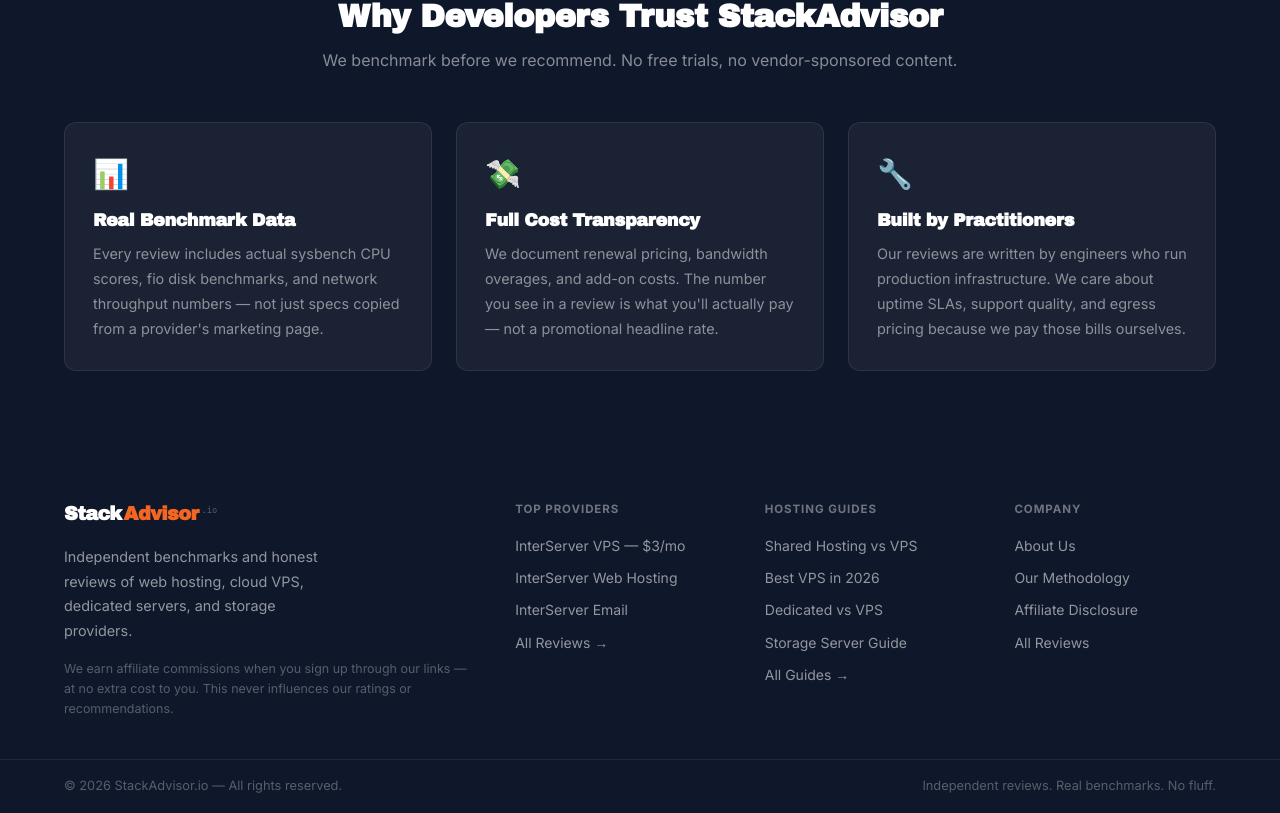
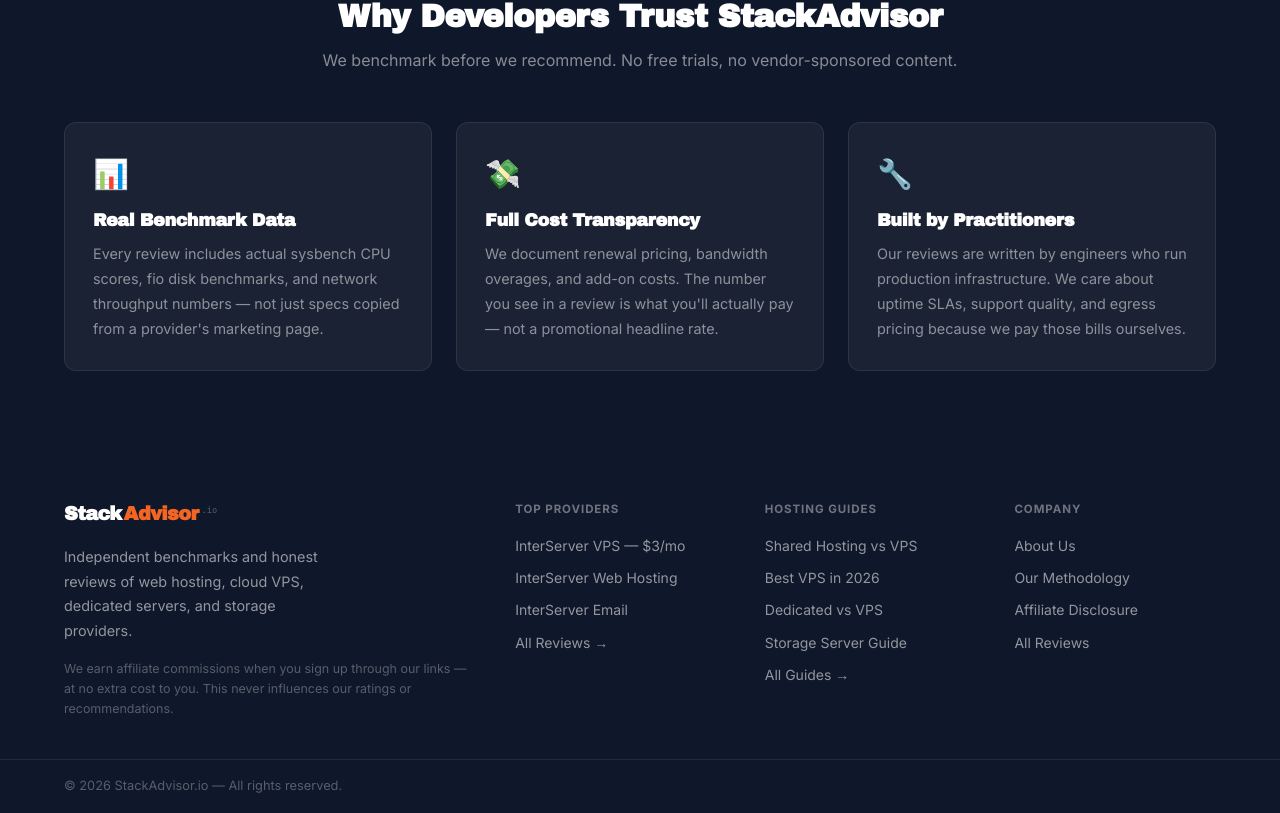
Before and after one commit to nikcho1337/stackadvisor, a Next.js app: page / in a window 1280 px wide. Shown: the part 2757-3570 px from the top of the page. Built offline with nearby package versions, Linux system fonts and the light colour scheme.

Commit message:
Remove redundant tagline from footer bottom bar

```diff
--- a/components/Footer.tsx
+++ b/components/Footer.tsx
@@ -75,9 +75,6 @@
           <span style={{ fontSize: "0.8rem", color: "rgba(255,255,255,0.3)" }}>
             © 2026 StackAdvisor.io — All rights reserved.
           </span>
-          <span style={{ fontSize: "0.8rem", color: "rgba(255,255,255,0.3)" }}>
-            Independent reviews. Real benchmarks. No fluff.
-          </span>
         </div>
       </div>
     </footer>
```
